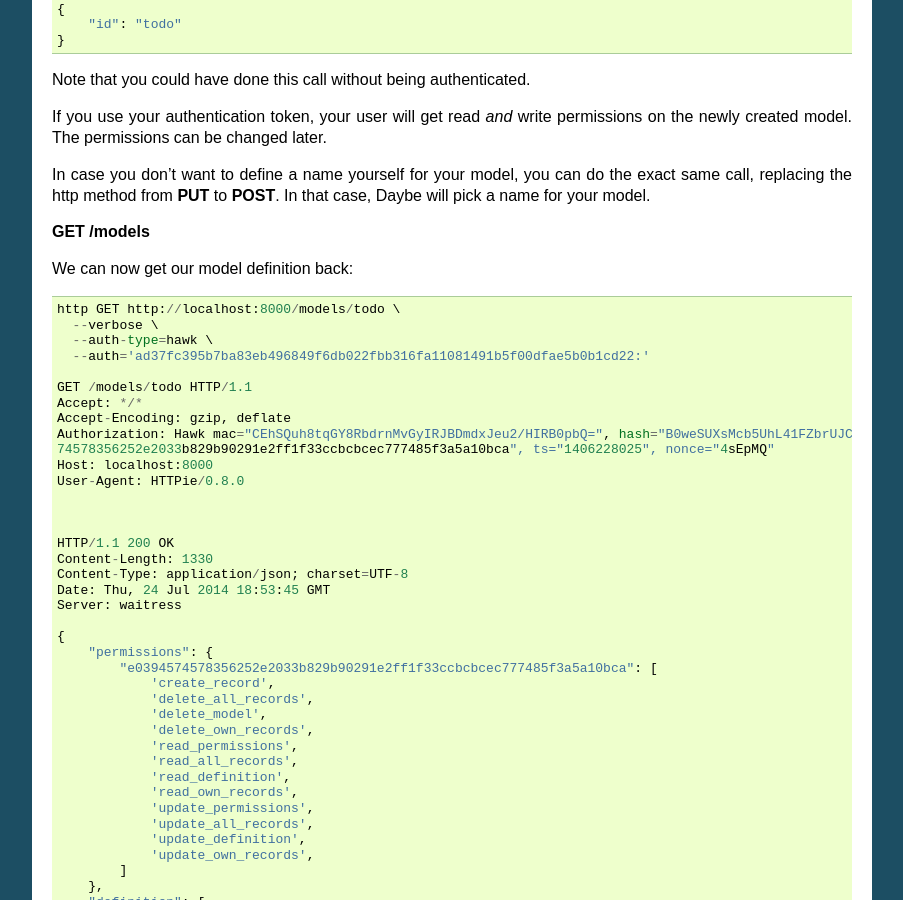
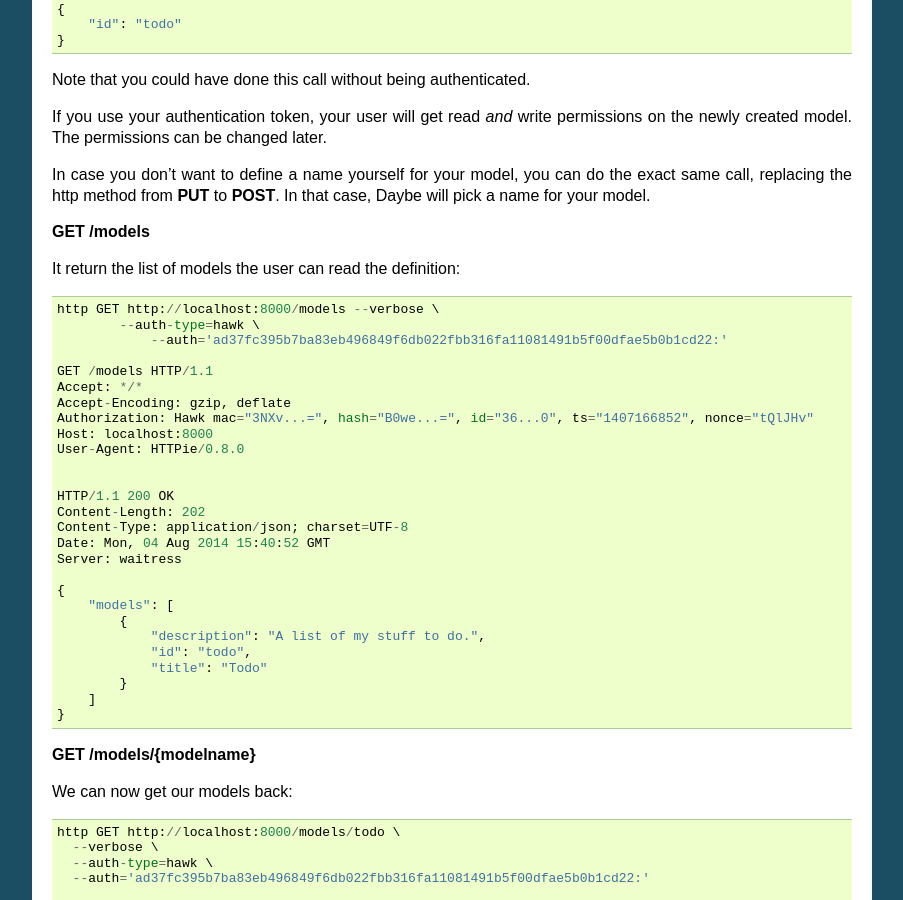
Before and after one commit to spiral-project/daybed, a Sphinx documentation site: the page built from docs/source/usage.rst, in a window 1280 px wide and 900 px high, scrolled down 1620 px. Shown: the whole window, without its empty margins (198-1101 px from the left). Built offline with Sphinx 7.4.7, drawn with Linux system fonts in a browser that asks for light colours.

Commit message:
A piece of doc.

```diff
--- a/docs/source/usage.rst
+++ b/docs/source/usage.rst
@@ -114,9 +114,44 @@ In case you don't want to define a name yourself for your model, you can do the
 exact same call, replacing the http method from **PUT** to **POST**.
 In that case, Daybe will pick a name for your model.
 
+
 **GET /models**
 
-We can now get our model definition back::
+It return the list of models the user can read the definition::
+
+    http GET http://localhost:8000/models --verbose \
+	    --auth-type=hawk \
+		--auth='ad37fc395b7ba83eb496849f6db022fbb316fa11081491b5f00dfae5b0b1cd22:'
+
+    GET /models HTTP/1.1
+    Accept: */*
+    Accept-Encoding: gzip, deflate
+    Authorization: Hawk mac="3NXv...=", hash="B0we...=", id="36...0", ts="1407166852", nonce="tQlJHv"
+    Host: localhost:8000
+    User-Agent: HTTPie/0.8.0
+
+
+    HTTP/1.1 200 OK
+    Content-Length: 202
+    Content-Type: application/json; charset=UTF-8
+    Date: Mon, 04 Aug 2014 15:40:52 GMT
+    Server: waitress
+
+    {
+        "models": [
+            {
+                "description": "A list of my stuff to do.",
+                "id": "todo",
+                "title": "Todo"
+            }
+        ]
+    }
+
+
+
+**GET /models/{modelname}**
+
+We can now get our models back::
 
     http GET http://localhost:8000/models/todo \
       --verbose \
```
